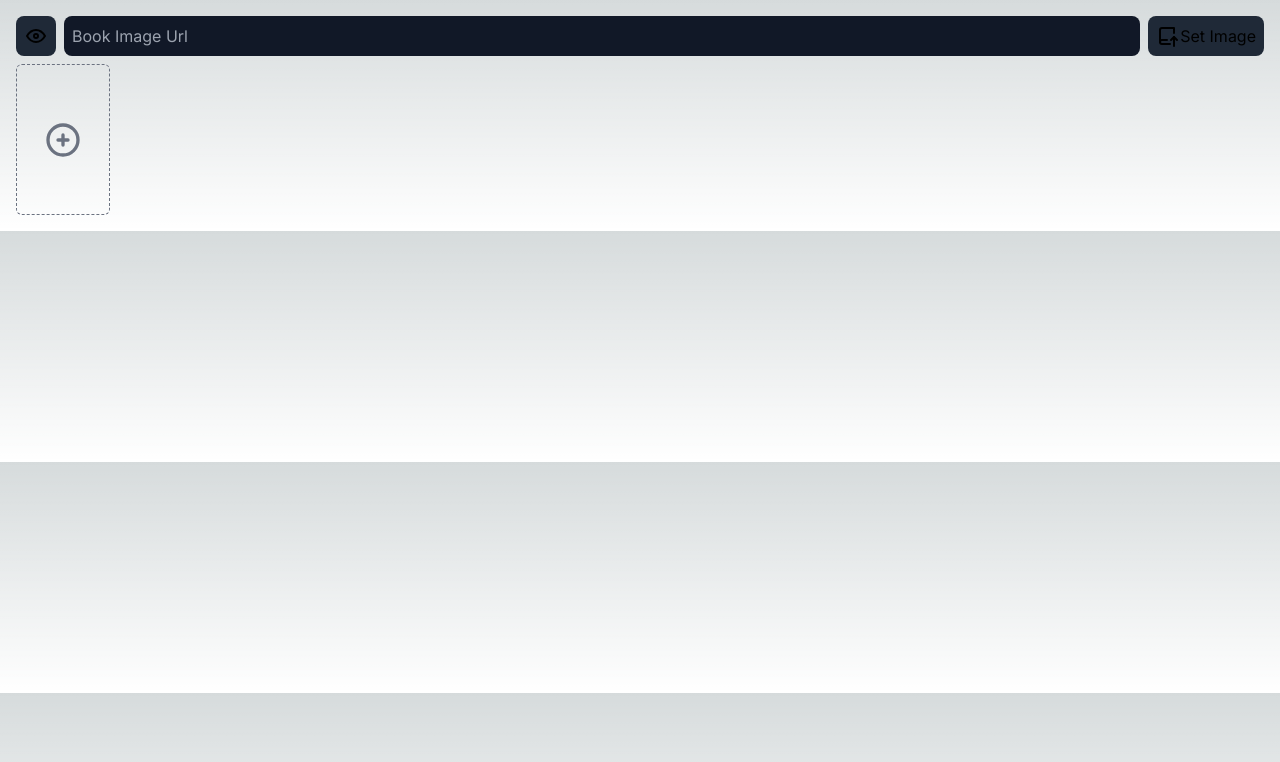
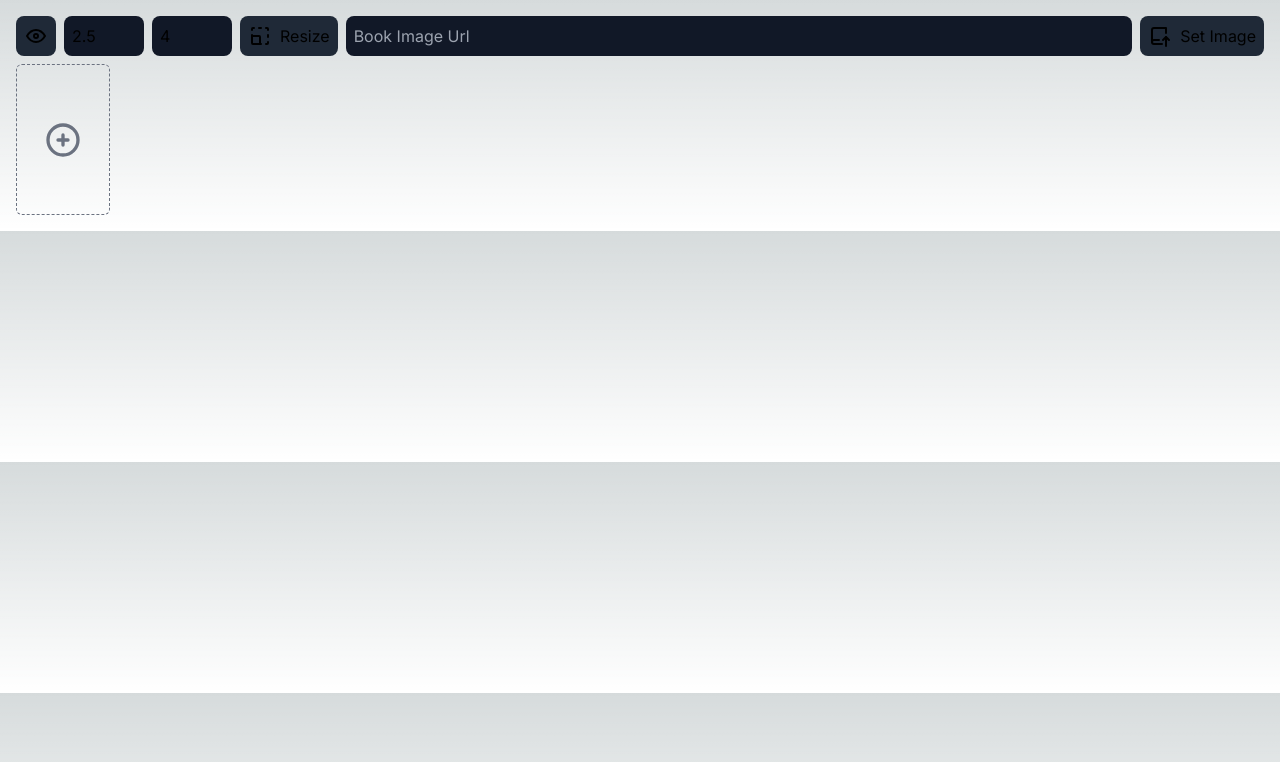
Before and after one commit to pablohaller/books-grid, a Next.js app: page / in a window 1280 px wide. Shown: the top 762 px of the page. Built offline with nearby package versions, Linux system fonts and the light colour scheme.

Commit message:
Resize image

```diff
--- a/app/layout.tsx
+++ b/app/layout.tsx
@@ -1,22 +1,22 @@
-import './globals.css'
-import type { Metadata } from 'next'
-import { Inter } from 'next/font/google'
+import "./globals.css";
+import type { Metadata } from "next";
+import { Inter } from "next/font/google";
 
-const inter = Inter({ subsets: ['latin'] })
+const inter = Inter({ subsets: ["latin"] });
 
 export const metadata: Metadata = {
-  title: 'Create Next App',
-  description: 'Generated by create next app',
-}
+  title: "Books Grid",
+  description: "Generated by create next app",
+};
 
 export default function RootLayout({
   children,
 }: {
-  children: React.ReactNode
+  children: React.ReactNode;
 }) {
   return (
     <html lang="en">
       <body className={inter.className}>{children}</body>
     </html>
-  )
+  );
 }
--- a/app/page.tsx
+++ b/app/page.tsx
@@ -4,6 +4,7 @@ import {
   IconCirclePlus,
   IconEye,
   IconEyeClosed,
+  IconResize,
 } from "@tabler/icons-react";
 import { useCallback, useState } from "react";
 import { twMerge } from "tailwind-merge";
@@ -13,6 +14,11 @@ interface Book {
   url: string;
 }
 
+interface Size {
+  width: string;
+  height: string;
+}
+
 const BASE_BOOK: Book = {
   id: 0,
   url: "",
@@ -20,6 +26,14 @@ const BASE_BOOK: Book = {
 
 export default function Page() {
   const [url, setUrl] = useState<string>("");
+  const [size, setSize] = useState<Size>({
+    width: "2.5",
+    height: "4",
+  });
+  const [temporalSize, setTemporalSize] = useState<Size>({
+    width: "2.5",
+    height: "4",
+  });
   const [books, setBooks] = useState<Book[]>([]);
   const [selectedBook, setSelectedBook] = useState<number>(0);
   const [hide, setHide] = useState<boolean>(false);
@@ -44,6 +58,17 @@ export default function Page() {
     setUrl("");
   }, [url, selectedBook, books]);
 
+  const updateSize = useCallback(() => {
+    const { width, height } = temporalSize;
+    if (isNaN(Number(width)) || isNaN(Number(height))) {
+      alert(
+        "No se puede redimensionar. Uno de los datos ingresados no es un número."
+      );
+      return;
+    }
+    setSize({ width, height });
+  }, [temporalSize]);
+
   return (
     <div className="p-4">
       <div className="flex flex-col md:flex-row">
@@ -60,6 +85,30 @@ export default function Page() {
         {!hide && (
           <>
             <input
+              placeholder="W"
+              className="mt-2 md:mt-0 md:w-20 mr-2 w-full bg-gray-900 p-2 rounded-lg focus:outline-none focus:border-sky-500 focus:ring-1 focus:ring-sky-500"
+              value={temporalSize.width}
+              onChange={(e) =>
+                setTemporalSize({ ...temporalSize, width: e.target.value })
+              }
+            />
+            <input
+              placeholder="H"
+              className="mt-2 md:mt-0 md:w-20 mr-2 w-full bg-gray-900 p-2 rounded-lg focus:outline-none focus:border-sky-500 focus:ring-1 focus:ring-sky-500"
+              value={temporalSize.height}
+              onChange={(e) =>
+                setTemporalSize({ ...temporalSize, height: e.target.value })
+              }
+            />
+            <div
+              onClick={updateSize}
+              className="cursor-pointer mt-2 mr-0 md:mr-2 md:mt-0 flex-shrink-0 justify-center bg-gray-800 items-center flex p-2 rounded-lg hover:bg-gray-700 active:bg-gray-900"
+              title="Resize"
+            >
+              <IconResize className="mr-2 flex-shrink-0" />
+              <span className="flex-shrink-0">Resize</span>
+            </div>
+            <input
               placeholder="Book Image Url"
               className="mt-2 md:mt-0 mr-2 w-full bg-gray-900 p-2 rounded-lg focus:outline-none focus:border-sky-500 focus:ring-1 focus:ring-sky-500"
               value={url}
@@ -69,7 +118,7 @@ export default function Page() {
               onClick={setBookImage}
               className="cursor-pointer mt-2 md:mt-0 flex-shrink-0 justify-center bg-gray-800 items-center flex p-2 rounded-lg hover:bg-gray-700 active:bg-gray-900"
             >
-              <IconBookUpload className="flex-shrink-0" />
+              <IconBookUpload className="flex-shrink-0 mr-2" />
               <span className="flex-shrink-0">Set Image</span>
             </div>
           </>
@@ -81,11 +130,12 @@ export default function Page() {
           <img
             key={`book-id-${book.id}`}
             className={twMerge(
-              "cursor-pointer grid place-items-center border rounded-md border-gray-500 text-gray-500 h-[4cm] w-[2.5cm] hover:border-white hover:text-white",
+              "cursor-pointer grid place-items-center border rounded-md border-gray-500 text-gray-500 hover:border-white hover:text-white",
               !hide &&
                 book.id === selectedBook &&
                 "shadow-md border-solid shadow-cyan-500/50 border-sky-500 text-sky-500 hover:border-sky-500 hover:text-sky-500"
             )}
+            style={{ width: `${size.width}cm`, height: `${size.height}cm` }}
             src={book.url}
             onClick={() => setSelectedBook(book?.id)}
           />
@@ -93,7 +143,8 @@ export default function Page() {
         {!hide && (
           <div
             onClick={handleNewBook}
-            className="cursor-pointer grid place-items-center border rounded-md border-dashed border-gray-500 text-gray-500 h-[4cm] w-[2.5cm] hover:border-white hover:text-white"
+            className="cursor-pointer grid place-items-center border rounded-md border-dashed border-gray-500 text-gray-500 hover:border-white hover:text-white"
+            style={{ width: `${size.width}cm`, height: `${size.height}cm` }}
           >
             <IconCirclePlus className="h-10 w-10" />
           </div>
```
